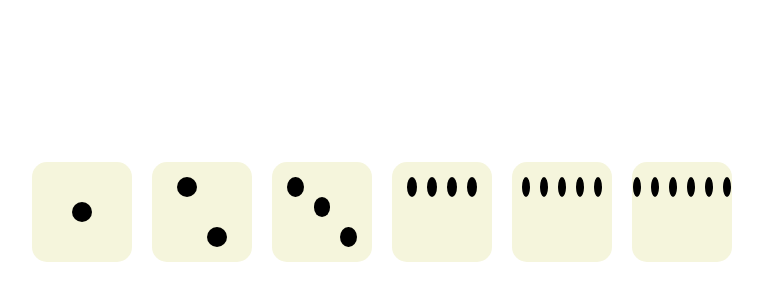
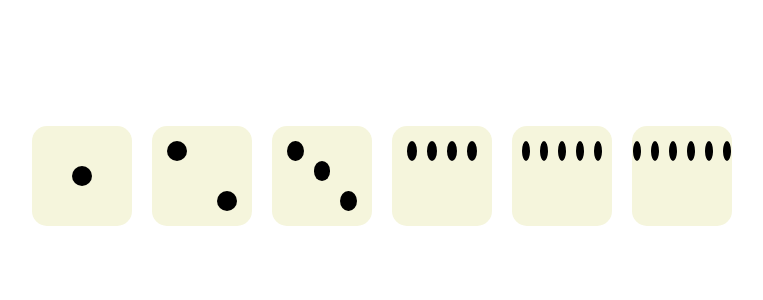
Before and after one commit to VarvaraProkhvatylo/new, a plain HTML site: page index.html in a window 1280 px wide. Shown: the part 232-532 px from the top of the page, without its empty margins (258-1021 px from the left). Drawn offline with Linux system fonts and the light colour scheme.

Commit message:
changed css

```diff
--- a/style.css
+++ b/style.css
@@ -4,10 +4,11 @@
 
 body {
     display: flex;
-    height: 100%;
-    margin-top: 30%;
+    /* height: 100%; */
+    /* margin-top: 30%; */
     justify-content: center;
     align-items: center;
+    height: 100vh;
 }
 
 [class*="box-"] {
@@ -38,6 +39,10 @@ body {
     justify-content: center;
 }
 
+.box-2 {
+    justify-content: space-between;
+}
+
 .dot-2 {
     transform: translateY(0px);
 }
```
